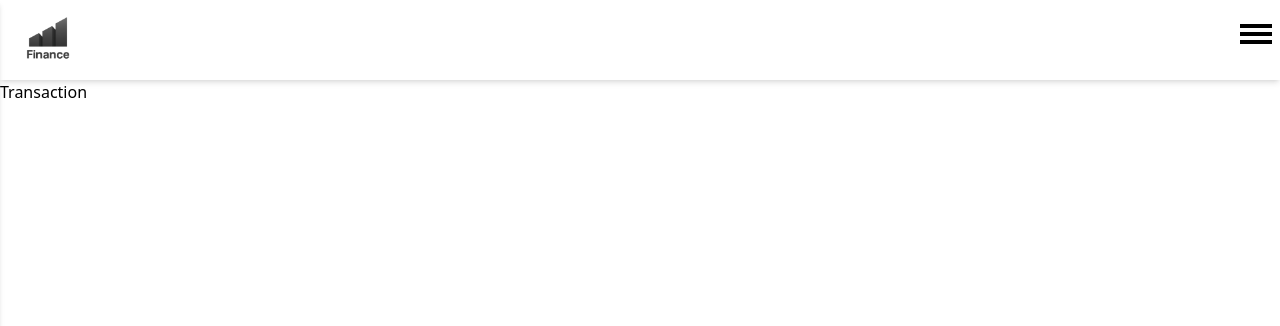
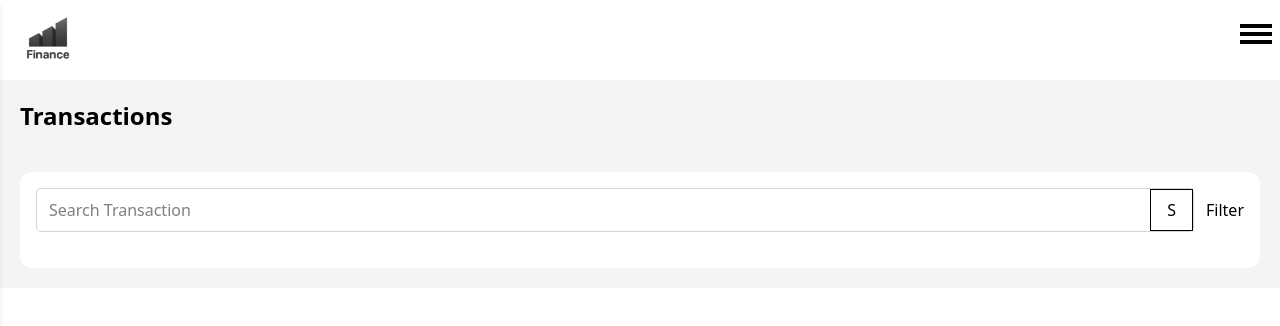
Before and after one commit to Cleve-keem/finance-app, a React (Vite) app: page /transactions in a window 1280 px wide. Shown: the top 326 px of the page. Built offline with nearby package versions, Linux system fonts and the light colour scheme.

Commit message:
renamed the transaction component to transactions

```diff
--- a/src/App.jsx
+++ b/src/App.jsx
@@ -5,7 +5,7 @@ import Login from "./pages/auths/Login";
 import Register from "./pages/auths/Register";
 import Dashboard from "./pages/Dashboard";
 import AppLayout from "./Layouts/AppLayout";
-import Transaction from "./pages/Transaction";
+import Transactions from "./pages/Transactions";
 import Budget from "./pages/Budget";
 import RecurringBill from "./pages/RecurringBill";
 import Pot from "./pages/Pot";
@@ -25,7 +25,7 @@ function App() {
 
           <Route element={<AppLayout />}>
             <Route path="/dashboard" element={<Dashboard />} />
-            <Route path="/transactions" element={<Transaction />} />
+            <Route path="/transactions" element={<Transactions />} />
             <Route path="/budgets" element={<Budget />} />
             <Route path="/pots" element={<Pot />} />
             <Route path="/recurringbills" element={<RecurringBill />} />
--- a/src/components/MoneyBox.jsx
+++ b/src/components/MoneyBox.jsx
@@ -1,8 +1,12 @@
-export default function MoneyBox() {
+export default function MoneyBox({ label, price, type }) {
   return (
-    <div className="bg-black rounded-xl text-zinc-50 p-4">
-      <span className="block mb-2 text-zinc-300">Current Balance</span>
-      <p className="text-2xl font-bold">$4,836.00</p>
+    <div
+      className={`${
+        type === "major" ? "bg-black text-zinc-50" : "bg-white text-zinc-900"
+      } rounded-xl  p-4`}
+    >
+      <span className={`block mb-2 ${type ? "text-zinc-300": "text-zinc-500"}`}>{label}</span>
+      <p className="text-2xl font-bold">${price}</p>
     </div>
   );
 }
--- a/src/pages/Dashboard.jsx
+++ b/src/pages/Dashboard.jsx
@@ -2,10 +2,12 @@ import MoneyBox from "../components/MoneyBox";
 
 export default function Dashboard() {
   return (
-    <div className="px-7 py-3 bg-amber-50">
+    <div className="px-7 py-3 bg-zinc-100">
       <h1 className="text-2xl font-semibold mb-4">Overview</h1>
-      <div>
-        <MoneyBox />
+      <div className="flex flex-col gap-2.5">
+        <MoneyBox label="Current Balance" price="4,836.00" type="major" />
+        <MoneyBox label="Income" price="3,814.25"/>
+        <MoneyBox label="Expenses" price="1,700.50"/>
       </div>
     </div>
   );
--- a/src/pages/Transaction.jsx
+++ /dev/null
@@ -1,4 +0,0 @@
-
-export default function Transaction() {
-  return <div>Transaction</div>;
-}
--- /dev/null
+++ b/src/pages/Transactions.jsx
@@ -0,0 +1,18 @@
+export default function Transactions() {
+  return (
+    <div className="p-5 bg-zinc-100">
+      <h1 className="text-2xl font-semibold mb-10">Transactions</h1>
+      <div className="bg-white p-4 rounded-xl">
+        <div>
+          <div className="flex items-center gap-3 mb-5">
+            <div className="border border-zinc-300 flex flex-1 rounded-[5px]">
+              <input type="text" placeholder="Search Transaction" className="py-2 px-3 outline-none flex-1"/>
+              <button className="border cursor-pointer">S</button>
+            </div>
+            <div>Filter</div>
+          </div>
+        </div>
+      </div>
+    </div>
+  );
+}
```
